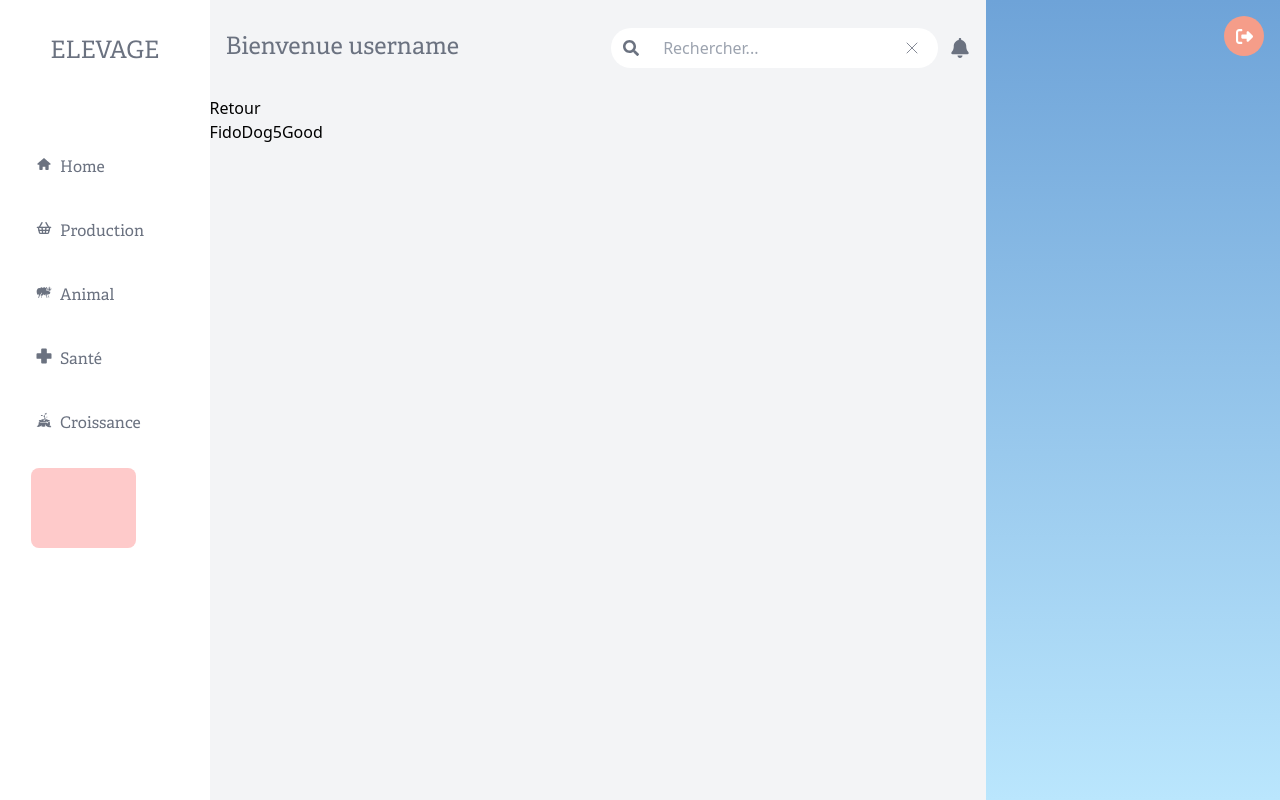
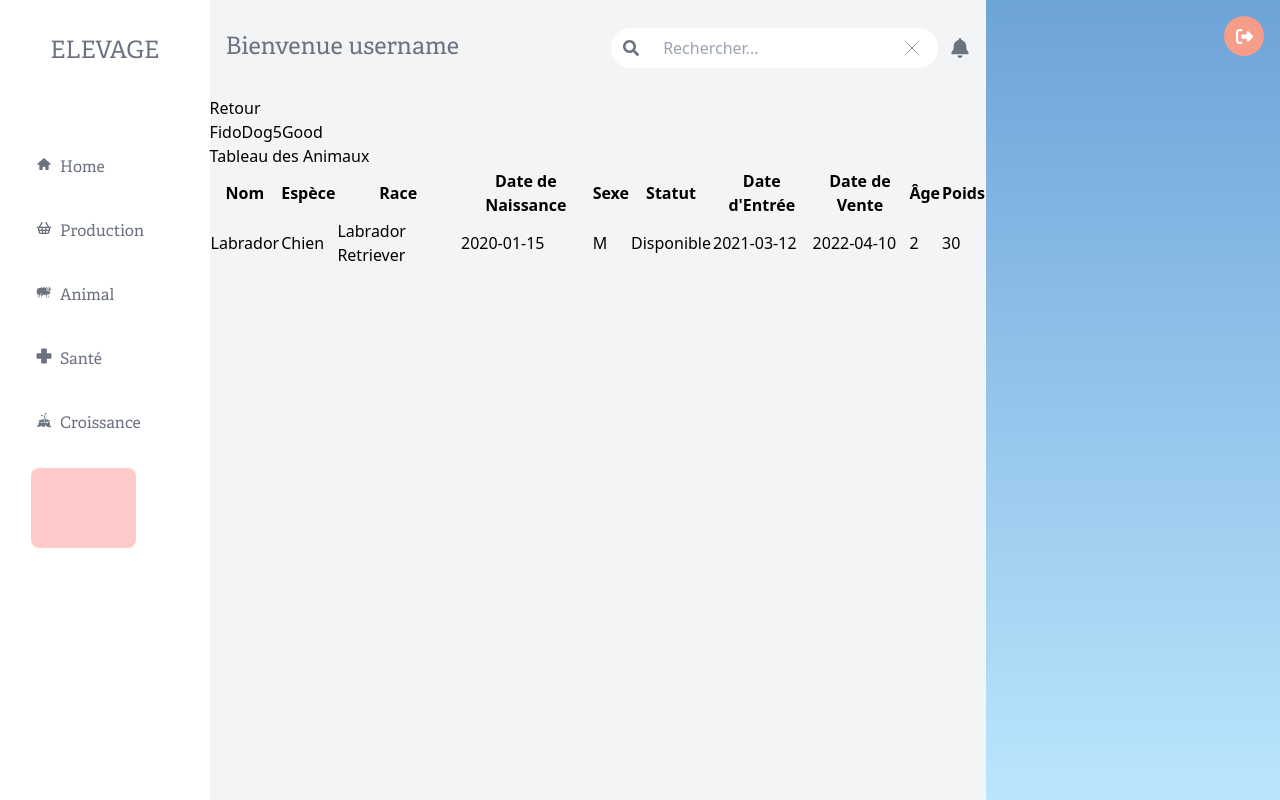
Before and after one commit to Idealyy/agro, a React (Vite) app in the folder agro/: page /animal in a window 1280 px wide. Both pictures are taken after a click on the element 461 px from the left and 264 px from the top of the page. Built offline with nearby package versions, Linux system fonts and the light colour scheme.

Commit message:
init : agenda

```diff
--- a/agro/src/compo/animal.jsx
+++ b/agro/src/compo/animal.jsx
@@ -2,7 +2,7 @@ import React, { useState } from 'react'
 import { Link } from 'react-router-dom';
 import { MdOutlineModeEdit } from "react-icons/md";
 import { RiDeleteBinLine } from "react-icons/ri";
-
+import { MdOutlineEmojiEmotions } from "react-icons/md";
 
 const data = [
   { id: 1, name: 'Fido', species: 'Dog', age: 5, health: 'Good' },
@@ -11,9 +11,9 @@ const data = [
   { id: 4, name: 'Nibbles', species: 'Rabbit', age: 2, health: 'Poor' },
 ];
 
-const animal = ({takeAnimal}) => {
+const animal = ({ takeAnimal }) => {
 
-  const [activeProfil,setactiveProfil] = useState(false);
+  const [activeProfil, setactiveProfil] = useState(false);
 
 
 
@@ -45,21 +45,20 @@ const animal = ({takeAnimal}) => {
                     <tr key={item.id} className="border-b hover:bg-gray-100 text-center">
                       <td className="w-1/4 px-4 py-2">{item.id}</td>
                       <td className="w-1/4 px-4 py-2">
-                      <div className='flex justify-center cursor-pointer' onClick={() => takeAnimal(item)} >
-                            <RiDeleteBinLine />
-                          </div>
+                        <div className='flex justify-center cursor-pointer hover:text-yellow-400 duration-100 ease-in-out hover:-translate-y-1 hover:scale-110' onClick={() => takeAnimal(item)} >
+                        <MdOutlineEmojiEmotions />
+                        </div>
                       </td>
                       <td className="w-1/4 px-4 py-2"><span>{item.name}</span></td>
                       <td className="w-1/4 px-4 py-2">{item.age}</td>
                       <td className="w-14 px-4 py-2">
                         <div className="flex justify-center">
-                          <div className="mr-2">
+                          <div className="mr-4 hover:text-blue-500 duration-100 ease-in-out hover:-translate-y-1 hover:scale-110 cursor-pointer">
                             <MdOutlineModeEdit />
                           </div>
-                          <div>
+                          <div className='hover:text-red-500 duration-100 ease-in-out hover:-translate-y-1 hover:scale-110 cursor-pointer'>
                             <RiDeleteBinLine />
                           </div>
-
                         </div>
                       </td>
                     </tr>
--- a/agro/src/compo/calendar.jsx
+++ b/agro/src/compo/calendar.jsx
@@ -33,7 +33,7 @@ const Calendar = () => {
 
   const renderDays = () => {
     return (
-      <div className="grid grid-cols-7 gap-2 text-gray-600">
+      <div className="grid grid-cols-7 gap-2 text-gray-600 font-cabin">
         {weekdays.map((day, index) => (
           <div key={index} className="text-center font-bold">
             {day}
--- a/agro/src/compo/cultivation.jsx
+++ b/agro/src/compo/cultivation.jsx
@@ -1,6 +1,9 @@
 import React, { useState, useEffect } from 'react';
 import Phase from './phase';
 import { RiPlantLine } from 'react-icons/ri';
+import { MdOutlineModeEdit } from "react-icons/md";
+import { RiDeleteBinLine } from "react-icons/ri";
+
 
 const data = [
   { id: 1, plantation: 'FFF', production: 'GGG', recolte: '...', plante: '...', produit: '...', surface: '...' },
@@ -61,7 +64,12 @@ const Cultivation = () => {
                     <td className="px-4 py-2">{item.surface}</td>
                     <td className="px-4 py-2">
                       <div className="flex justify-center">
-                        {/* Ajoutez d'autres actions ici si nécessaire */}
+                        <div className="mr-4 hover:text-blue-500 duration-100 ease-in-out hover:-translate-y-1 hover:scale-110 cursor-pointer">
+                          <MdOutlineModeEdit />
+                        </div>
+                        <div className='hover:text-red-500 duration-100 ease-in-out hover:-translate-y-1 hover:scale-110 cursor-pointer'>
+                          <RiDeleteBinLine />
+                        </div>
                       </div>
                     </td>
                   </tr>
--- /dev/null
+++ b/agro/src/compo/eventForm.jsx
@@ -0,0 +1,66 @@
+import React, { useState, useEffect } from 'react';
+
+const EventForm = () => {
+
+    const words = ["idealy", "miora", "damiora"];
+  const [randomWord, setRandomWord] = useState('');
+  const [startDate, setStartDate] = useState('');
+  const [endDate, setEndDate] = useState('');
+
+  useEffect(() => {
+    const randomIndex = Math.floor(Math.random() * words.length);
+    setRandomWord(words[randomIndex]);
+
+    const now = new Date();
+    const start = now.toISOString().slice(0, 16);
+    const end = new Date(now.getTime() + 60 * 60 * 1000).toISOString().slice(0, 16);
+
+    setStartDate(start);
+    setEndDate(end);
+  }, []);
+
+  return (
+    <div className="max-w-md mx-auto p-4 bg-white rounded-lg shadow-md font-cabin">
+      <form>
+        <div className="mb-4 flex ">
+          <label className="block text-gray-700 text-lg font-bold mb-2 " htmlFor="title">
+            Intitulé
+          </label>
+          <label className="block text-gray-700 text-lg  mb-2 mx-4" htmlFor="title">
+            {randomWord}
+          </label>
+
+        </div>
+
+        <div className="mb-4 flex">
+          <label className="block text-gray-700 text-sm font-bold mb-2 mr-2" htmlFor="start-time">
+            Date début
+          </label>
+          <input
+            id="start-time"
+            type="datetime-local"
+            value={startDate}
+            onChange={(e) => setStartDate(e.target.value)}
+            className="w-full px-3 py-2 border rounded-md focus:outline-none focus:ring focus:border-blue-300"
+          />
+        </div>
+        <div className="mb-4 flex">
+          <label className="block text-gray-700 text-sm font-bold mb-2 mr-5" htmlFor="end-time">
+            Date fin
+          </label>
+          <input
+            id="end-time"
+            type="datetime-local"
+            value={endDate}
+            onChange={(e) => setEndDate(e.target.value)}
+            className="w-full px-3 py-2 border rounded-md focus:outline-none focus:ring focus:border-blue-300"
+          />
+        </div>
+
+
+      </form>
+    </div>
+  );
+};
+
+export default EventForm;
--- a/agro/src/compo/phase.jsx
+++ b/agro/src/compo/phase.jsx
@@ -52,7 +52,12 @@ const Phase = ({ cultivation }) => {
                                         <td className="px-4 py-2">{item.produit}</td>
                                         <td className="px-4 py-2">
                                             <div className="flex justify-center">
-                        {/* Ajoutez d'autres actions ici si nécessaire */}
+                                                <div className="mr-4 hover:text-blue-500 duration-100 ease-in-out hover:-translate-y-1 hover:scale-110 cursor-pointer ">
+                                                    <MdOutlineModeEdit />
+                                                </div>
+                                                <div className='hover:text-red-500 duration-100 ease-in-out hover:-translate-y-1 hover:scale-110 cursor-pointer'>
+                                                    <RiDeleteBinLine />
+                                                </div>
                                             </div>
                                         </td>
                                     </tr>
--- a/agro/src/compo/profil.jsx
+++ b/agro/src/compo/profil.jsx
@@ -2,6 +2,20 @@ import React, { useEffect } from 'react'
 import { Link, useNavigate } from 'react-router-dom';
 
 const profil = ({animal}) => {
+  const data = [
+    {
+      nom: "Labrador",
+      espece: "Chien",
+      race: "Labrador Retriever",
+      date_naiss: "2020-01-15",
+      sexe: "M",
+      statut: "Disponible",
+      date_entree: "2021-03-12",
+      date_vente: "2022-04-10",
+      age: 2,
+      poids: 30,
+    },
+  ];
     // const data = [
     //     { id: 1, name: 'Fido', species: 'Dog', age: 5, health: 'Good' },
     //     { id: 2, name: 'Whiskers', species: 'Cat', age: 3, health: 'Fair' },
@@ -17,6 +31,40 @@ const profil = ({animal}) => {
           {animal.species}
           {animal.age}
           {animal.health}
+
+          <h1>Tableau des Animaux</h1>
+      <table>
+        <thead>
+          <tr>
+            <th>Nom</th>
+            <th>Espèce</th>
+            <th>Race</th>
+            <th>Date de Naissance</th>
+            <th>Sexe</th>
+            <th>Statut</th>
+            <th>Date d'Entrée</th>
+            <th>Date de Vente</th>
+            <th>Âge</th>
+            <th>Poids</th>
+          </tr>
+        </thead>
+        <tbody>
+          {data.map((item, index) => (
+            <tr key={index}>
+              <td>{item.nom}</td>
+              <td>{item.espece}</td>
+              <td>{item.race}</td>
+              <td>{item.date_naiss}</td>
+              <td>{item.sexe}</td>
+              <td>{item.statut}</td>
+              <td>{item.date_entree}</td>
+              <td>{item.date_vente}</td>
+              <td>{item.age}</td>
+              <td>{item.poids}</td>
+            </tr>
+          ))}
+        </tbody>
+      </table>
         </div>
     </>
   )
--- a/agro/src/compo/sante.jsx
+++ b/agro/src/compo/sante.jsx
@@ -36,10 +36,10 @@ const sante = () => {
                     <td className="w-1/4 px-4 py-2">{item.age}</td>
                     <td className="w-14 px-4 py-2">
                       <div className="flex justify-center">
-                <div className="mr-2">
+                        <div className="mr-4 hover:text-blue-500 duration-100 ease-in-out hover:-translate-y-1 hover:scale-110 ">
                           <MdOutlineModeEdit />
                         </div>
-                <div>
+                        <div className='hover:text-red-500 duration-100 ease-in-out hover:-translate-y-1 hover:scale-110 '>
                           <RiDeleteBinLine />
                         </div>
                       </div>
--- a/agro/src/compo/sectionagri.jsx
+++ b/agro/src/compo/sectionagri.jsx
@@ -1,5 +1,6 @@
 import React from 'react'
 import Calendrier from './calendar'
+import EventForm from './eventForm'
 
 const sectionagri = () => {
   return (
@@ -20,6 +21,11 @@ const sectionagri = () => {
 
     </div>
 
+    <div className='mt-5 mx-2 w-64  '>
+    <EventForm/>
+
+    </div>
+
 </div>
   )
 }
--- a/agro/src/compo/sidebaragri.jsx
+++ b/agro/src/compo/sidebaragri.jsx
@@ -63,7 +63,18 @@ const sidebaragri = ({data} ) => {
           </button>
 
         </div> */}
+         <div className="bg-red-200 w-[50%] rounded-lg mx-[15%] mt-5  transition duration-200 ease-in-out hover:-translate-y-1 hover:scale-110">
 
+          <Link to='/production' >
+          <div className='w-4 h-20'>
+          </div>
+          </Link>
+
+
+
+
+
+        </div>
       </div>
       <div className='w-2/3 mb-2  h-screen'>
         <Search />
```
Also changed, not shown: agro/src/compo/culture.jsx (+14 -10 lines), agro/src/compo/newEvent.jsx (added, +58 -0 lines). Lines whose indentation alone changed are shown as unchanged.
